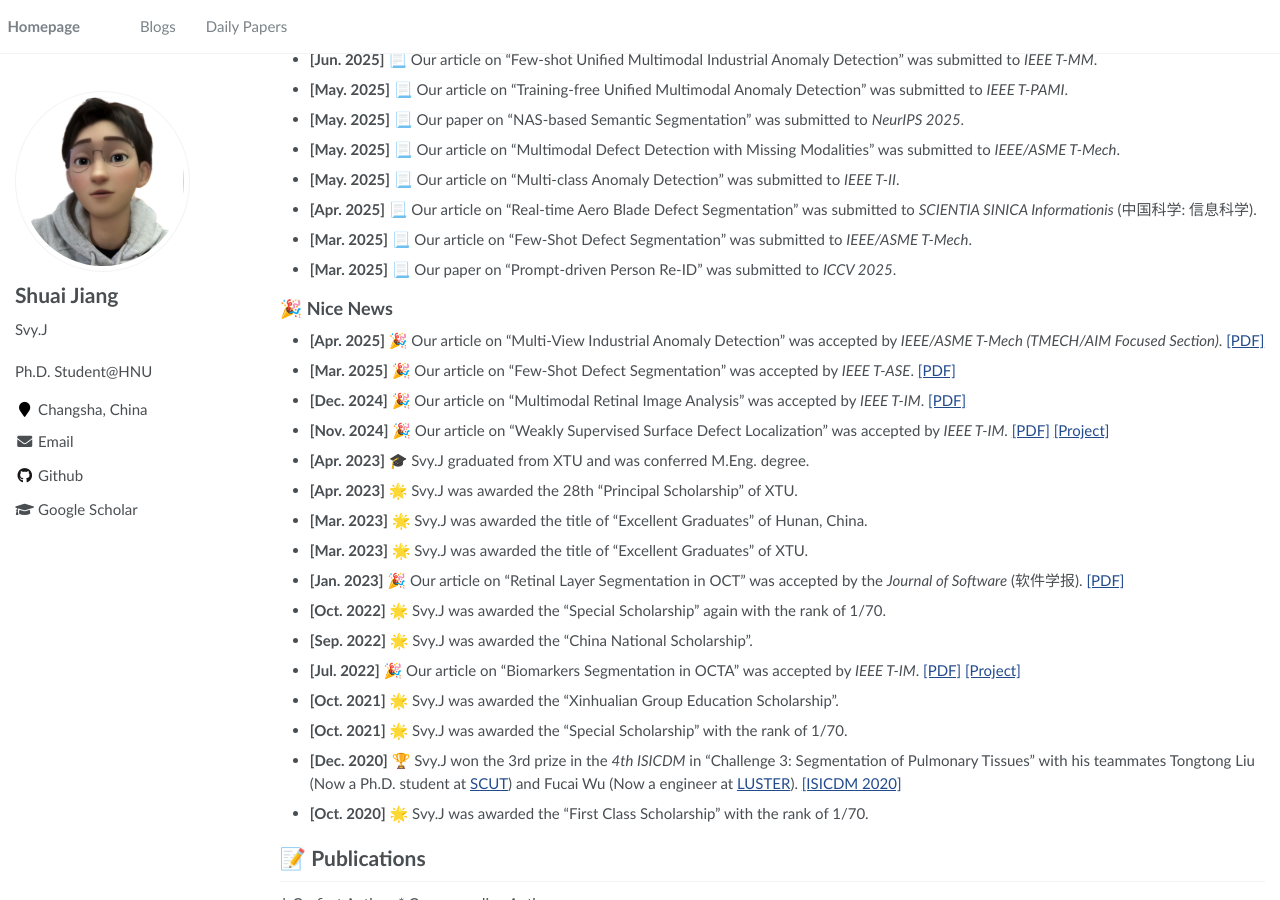
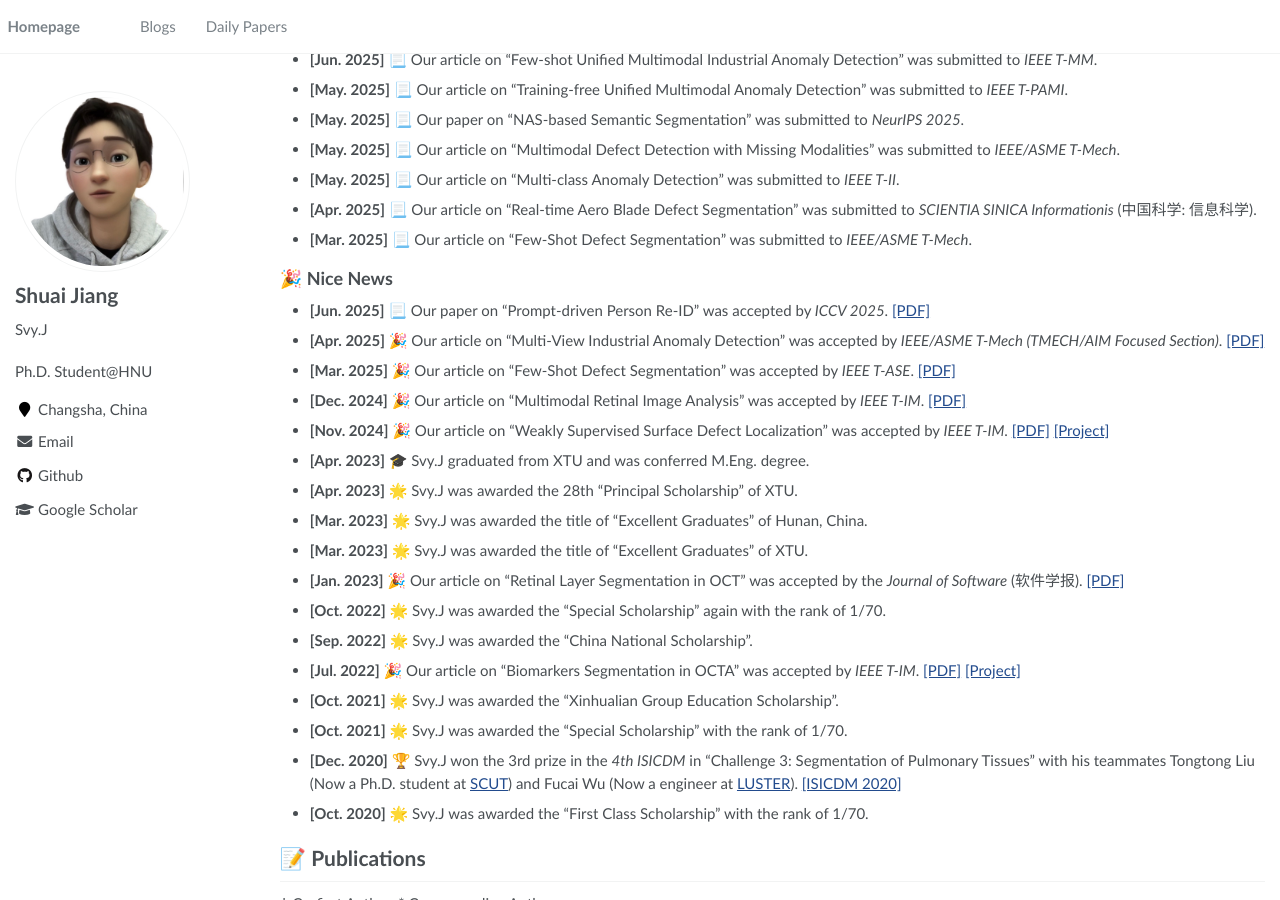
Before and after one commit to SvyJ/svyj.github.io, a Jekyll site: the page built from _pages/index.md, in a window 1280 px wide and 900 px high, scrolled down 435 px. Built offline with Jekyll 4.4.1, drawn with Linux system fonts in a browser that asks for light colours.

Commit message:
Update index.md

```diff
--- a/_pages/index.md
+++ b/_pages/index.md
@@ -43,9 +43,9 @@ author_profile: true
 
 - **[Mar. 2025]** 📃 Our article on "Few-Shot Defect Segmentation" was submitted to _IEEE/ASME T-Mech_.
 
-- **[Mar. 2025]** 📃 Our paper on "Prompt-driven Person Re-ID" was submitted to _ICCV 2025_.
+## 🎉 Nice News
 
-## 🎉 Nice News
+- **[Jun. 2025]** 📃 Our paper on "Prompt-driven Person Re-ID" was accepted by _ICCV 2025_. [[PDF]](https://arxiv.org/pdf/2502.19697)
 
 - **[Apr. 2025]** 🎉 Our article on "Multi-View Industrial Anomaly Detection" was accepted by _IEEE/ASME T-Mech (TMECH/AIM Focused Section)_. [[PDF]](https://ieeexplore.ieee.org/document/11010089)
 
```
